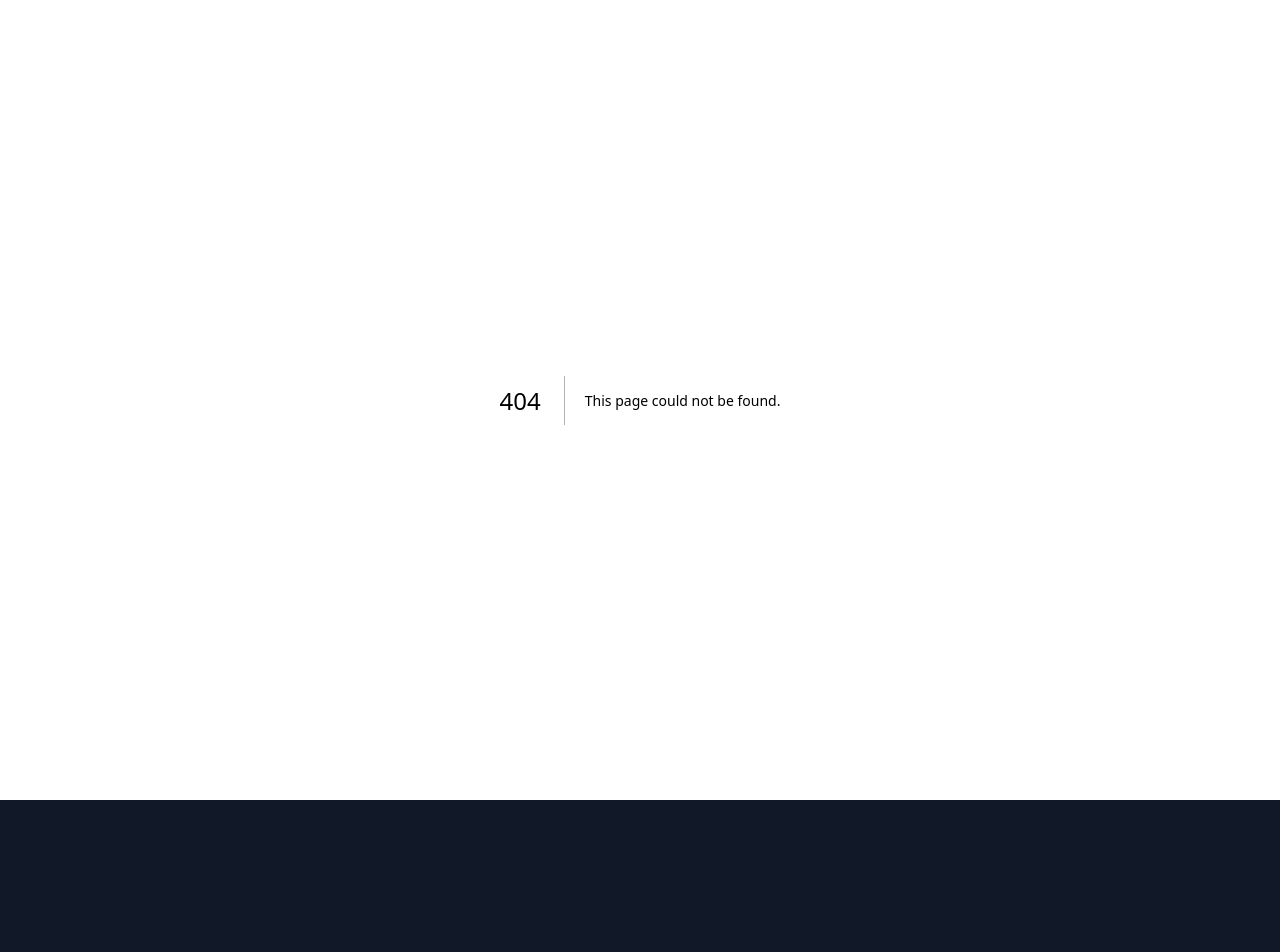
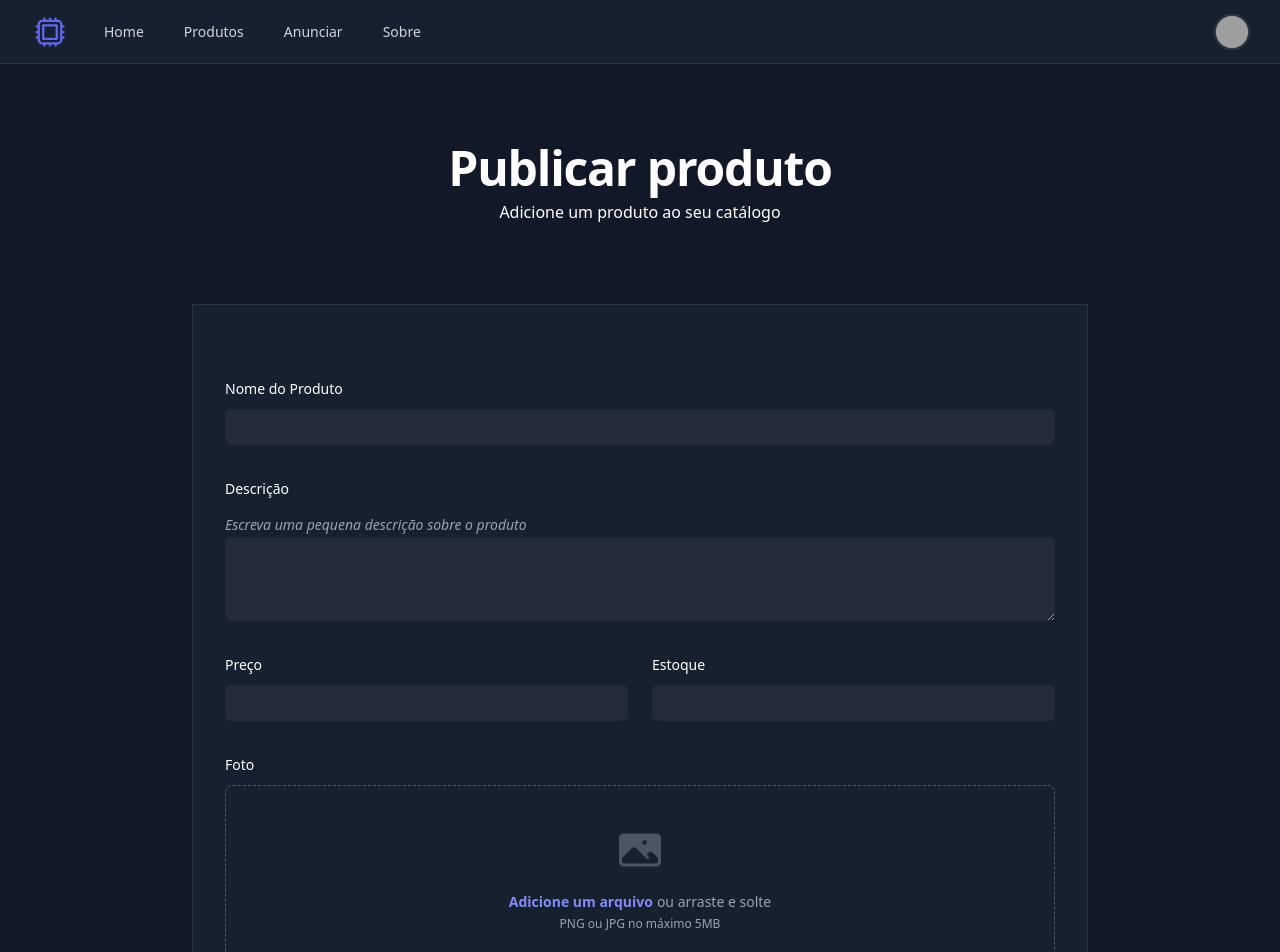
Before and after one commit to Guuzta/Techshop, a Next.js app: page /publish in a window 1280 px wide. Before the commit this address had no page. Shown: the top 952 px of the page. Before the commit the page ends 800 px from the top, so only its background shows below. Built offline with nearby package versions, Linux system fonts and the light colour scheme; grey boxes are pictures that could not be loaded.

Commit message:
criando pagina publish

```diff
--- /dev/null
+++ b/src/app/publish/page.js
@@ -0,0 +1,156 @@
+"use client";
+
+import NavBar from "@/components/NavBar";
+import Footer from "@/components/Footer";
+
+export default function Publish() {
+  return (
+    <>
+      <NavBar />
+      <div className="text-center mt-20">
+        <h1 className="mb-2 text-5xl font-semibold tracking-tight text-balance text-white sm:text-5xl">
+          Publicar produto
+        </h1>
+        <h2 className="text-white">Adicione um produto ao seu catálogo</h2>
+      </div>
+
+      <main className="mx-8 my-20 max-w-2x1 px-4 py-8 border border-gray-300/10 bg-gray-800/50 scheme-dark mx-auto  sm:px-6 lg:max-w-4xl lg:px-8 lg:mx-auto">
+        <form>
+          <div className="space-y-12">
+            <div className="border-b border-white/10 pb-12">
+              <div className="mt-10 grid grid-cols-1 gap-x-6 gap-y-8 sm:grid-cols-6">
+                <div className="col-span-full">
+                  <label
+                    htmlFor="name"
+                    className="block text-sm/6 font-medium text-white"
+                  >
+                    Nome do Produto
+                  </label>
+                  <div className="mt-2">
+                    <input
+                      id="name"
+                      type="text"
+                      name="name"
+                      autoComplete="given-name"
+                      className="block w-full rounded-md bg-white/5 px-3 py-1.5 text-base text-white outline-1 -outline-offset-1 outline-white/10 placeholder:text-gray-500 focus:outline-2 focus:-outline-offset-2 focus:outline-indigo-500 sm:text-sm/6"
+                    />
+                  </div>
+                </div>
+
+                <div className="col-span-full">
+                  <label
+                    htmlFor="description"
+                    className="block text-sm/6 font-medium text-white"
+                  >
+                    Descrição
+                  </label>
+                  <div className="mt-2">
+                    <p className="mt-3 text-sm/6 text-gray-400 italic">
+                      Escreva uma pequena descrição sobre o produto
+                    </p>
+                    <textarea
+                      id="description"
+                      name="description"
+                      rows="3"
+                      className="block w-full rounded-md bg-white/5 px-3 py-1.5 text-base text-white outline-1 -outline-offset-1 outline-white/10 placeholder:text-gray-500 focus:outline-2 focus:-outline-offset-2 focus:outline-indigo-500 sm:text-sm/6"
+                    ></textarea>
+                  </div>
+                </div>
+
+                <div className="sm:col-span-3">
+                  <label
+                    htmlFor="price"
+                    className="block text-sm/6 font-medium text-white"
+                  >
+                    Preço
+                  </label>
+                  <div className="mt-2">
+                    <input
+                      id="price"
+                      type="text"
+                      name="price"
+                      autoComplete="given-name"
+                      className="block w-full rounded-md bg-white/5 px-3 py-1.5 text-base text-white outline-1 -outline-offset-1 outline-white/10 placeholder:text-gray-500 focus:outline-2 focus:-outline-offset-2 focus:outline-indigo-500 sm:text-sm/6"
+                    />
+                  </div>
+                </div>
+
+                <div className="sm:col-span-3">
+                  <label
+                    htmlFor="stock"
+                    className="block text-sm/6 font-medium text-white"
+                  >
+                    Estoque
+                  </label>
+                  <div className="mt-2">
+                    <input
+                      id="stock"
+                      type="text"
+                      name="stock"
+                      autoComplete="given-name"
+                      className="block w-full rounded-md bg-white/5 px-3 py-1.5 text-base text-white outline-1 -outline-offset-1 outline-white/10 placeholder:text-gray-500 focus:outline-2 focus:-outline-offset-2 focus:outline-indigo-500 sm:text-sm/6"
+                    />
+                  </div>
+                </div>
+
+                <div className="col-span-full">
+                  <label
+                    htmlFor="image"
+                    className="block text-sm/6 font-medium text-white"
+                  >
+                    Foto
+                  </label>
+                  <div className="mt-2 flex justify-center rounded-lg border border-dashed border-white/25 px-6 py-10">
+                    <div className="text-center">
+                      <svg
+                        viewBox="0 0 24 24"
+                        fill="currentColor"
+                        data-slot="icon"
+                        aria-hidden="true"
+                        className="mx-auto size-12 text-gray-600"
+                      >
+                        <path
+                          d="M1.5 6a2.25 2.25 0 0 1 2.25-2.25h16.5A2.25 2.25 0 0 1 22.5 6v12a2.25 2.25 0 0 1-2.25 2.25H3.75A2.25 2.25 0 0 1 1.5 18V6ZM3 16.06V18c0 .414.336.75.75.75h16.5A.75.75 0 0 0 21 18v-1.94l-2.69-2.689a1.5 1.5 0 0 0-2.12 0l-.88.879.97.97a.75.75 0 1 1-1.06 1.06l-5.16-5.159a1.5 1.5 0 0 0-2.12 0L3 16.061Zm10.125-7.81a1.125 1.125 0 1 1 2.25 0 1.125 1.125 0 0 1-2.25 0Z"
+                          clipRule="evenodd"
+                          fillRule="evenodd"
+                        />
+                      </svg>
+                      <div className="mt-4 flex text-sm/6 text-gray-400">
+                        <label
+                          htmlFor="file-upload"
+                          className="relative cursor-pointer rounded-md bg-transparent font-semibold text-indigo-400 focus-within:outline-2 focus-within:outline-offset-2 focus-within:outline-indigo-500 hover:text-indigo-300"
+                        >
+                          <span>Adicione um arquivo</span>
+                          <input
+                            id="file-upload"
+                            type="file"
+                            name="file-upload"
+                            className="sr-only"
+                          />
+                        </label>
+                        <p className="pl-1">ou arraste e solte</p>
+                      </div>
+                      <p className="text-xs/5 text-gray-400">
+                        PNG ou JPG no máximo 5MB
+                      </p>
+                    </div>
+                  </div>
+                </div>
+              </div>
+            </div>
+          </div>
+
+          <div className="mt-6 flex items-center justify-end gap-x-6">
+            <button
+              type="submit"
+              className="rounded-md bg-indigo-500 px-3 py-2 text-sm font-semibold text-white focus-visible:outline-2 focus-visible:outline-offset-2 focus-visible:outline-indigo-500"
+            >
+              Cadastrar produto
+            </button>
+          </div>
+        </form>
+      </main>
+      <Footer />
+    </>
+  );
+}
```
